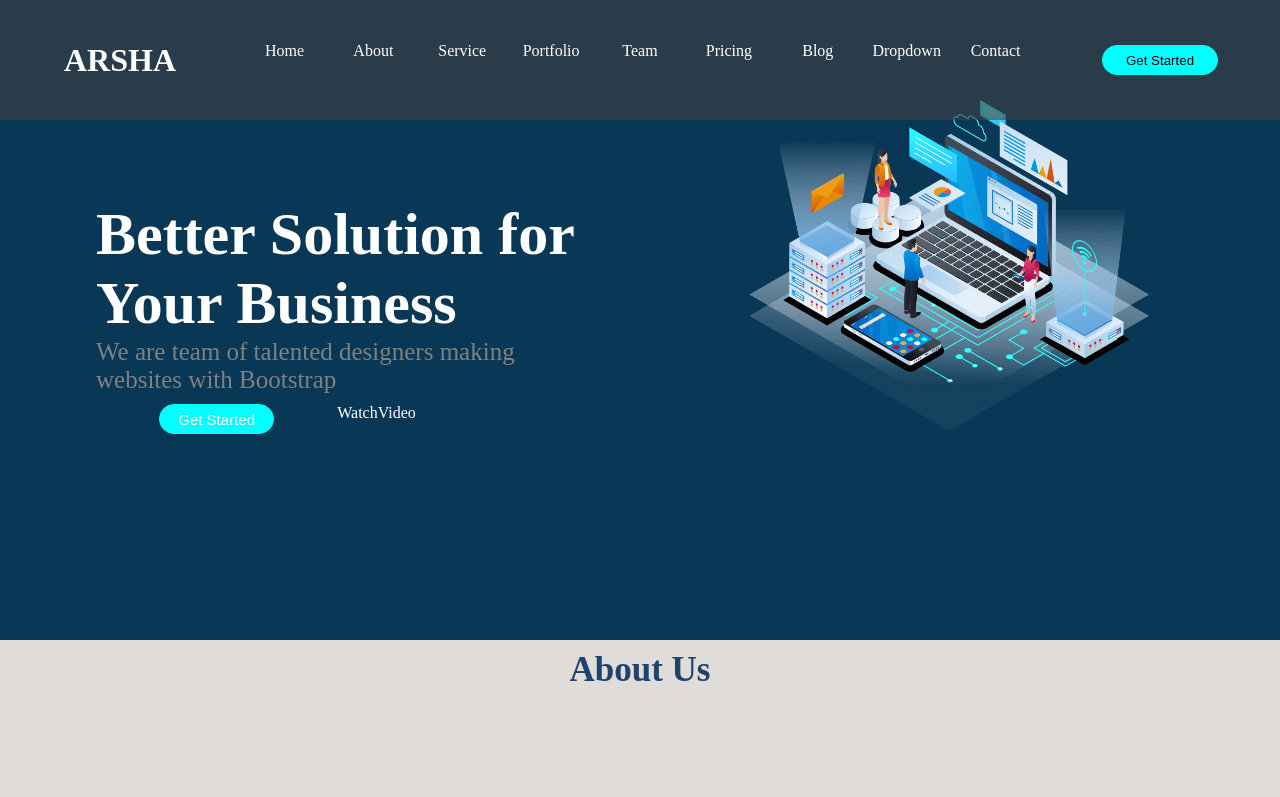
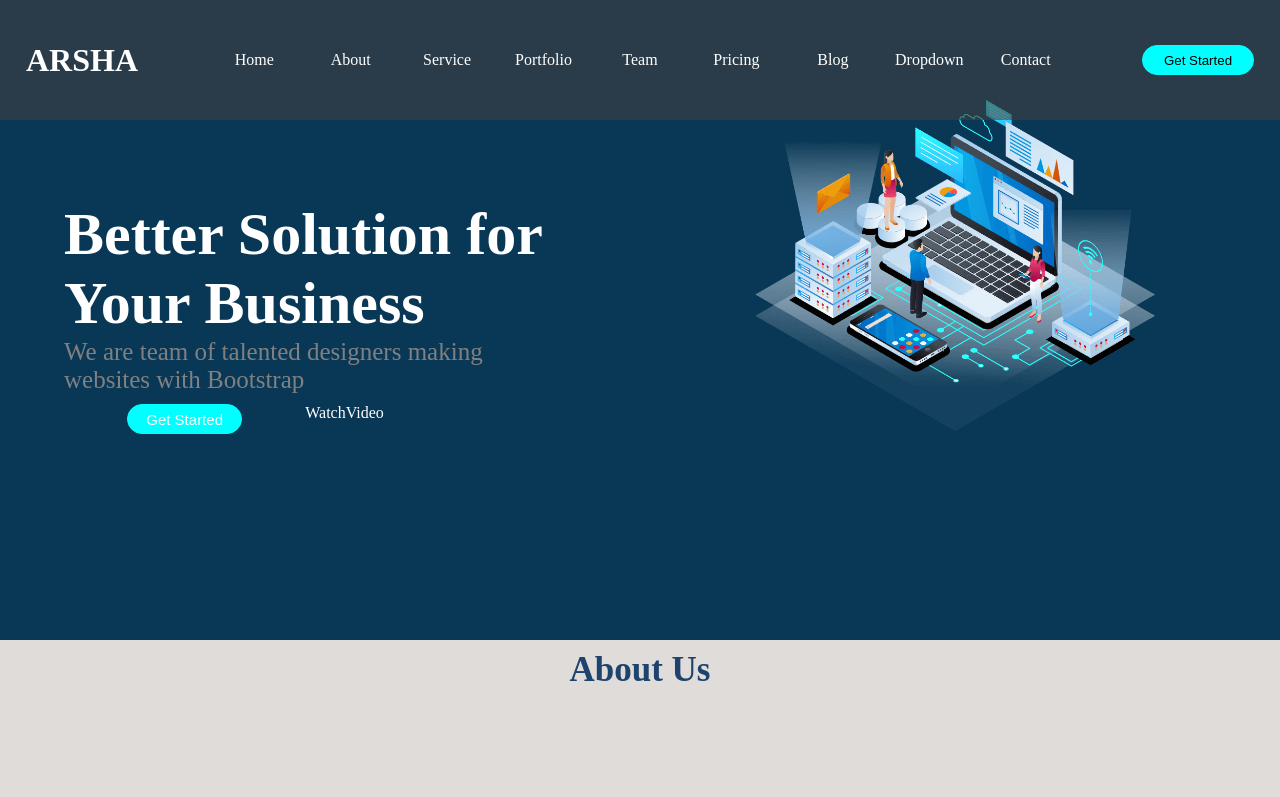
Before and after one commit to Aravinth7920/frontend_arsha-site, a plain HTML site: page index.html in a window 1280 px wide. Shown: the top 797 px of the page. Drawn offline with nearby package versions, Linux system fonts and the light colour scheme.

```diff
--- a/css/style.css
+++ b/css/style.css
@@ -10,7 +10,7 @@ box-sizing: border-box;
   background: rgba(65, 64, 64, 0.6); /* semi-transparent */
   display: flex;
   align-items: center;
-  justify-content:space-evenly;
+  justify-content:space-between;
 
   position: fixed;   /* makes it stay on top */
   top: 0;
@@ -19,18 +19,24 @@ box-sizing: border-box;
   backdrop-filter: blur(0px); /* optional: adds glass effect */
 }
 
-/* push down the rest of the page so header doesn’t overlap */
+
 #portfolio-section {
-  margin-top: 15vh; /* same as header height */
+  margin-top: 15vh;
 }
 
 #header-row{
 	display:flex;width: 100%;
-  justify-content: space-evenly;
+ align-items: center;
+  justify-content: space-between;
+  padding: 0 20px;
 
 
 }
-#header-col1,#header-col3{width: 10%;align-content: center;text-align: center;color: white;}
+#header-col1,#header-col3{width: 10%;align-content: center;  flex: 0 0 10%;
+  text-align: center;
+  text-align: center;color: white;}
+#header-col2{flex: 0 0 70%;
+  text-align: center;}
 #header-col2 ul {
   display: flex;
   justify-content: space-evenly;
@@ -39,7 +45,7 @@ box-sizing: border-box;
   color: white;
   padding: 0;
   margin: 0;
-  width: 800px;
+  width: auto;
 }
 #header-col2 ul li {
   flex: 1;
@@ -59,13 +65,14 @@ box-sizing: border-box;
  height: 80vh;
 }
 #poster-container{
-  background-color: rgb(9, 56, 87);width: 100%;
+  background-color: rgb(9, 56, 87);
+  width: 100%;
  height: 100%;
 }
 #poster-row {
   display: flex;
   justify-content: space-between;
-  width: 85%;
+  width: 90%;
   margin: 0 auto;
   height: 100%;
 }
@@ -227,7 +234,7 @@ font-size: 20px;color: gray;
 }
 #portfolio-row2 ul{
   display: flex;
-  padding: 0px 520px;
+  padding: 0px 5%;
   justify-content: space-around;  list-style: none;
 }
 #portfolio-row2 ul li {
@@ -244,7 +251,7 @@ font-size: 20px;color: gray;
 }
 #portfolio-row3{
   width: 100%;height:145vh ;
-  padding:10px 150px ;
+  padding:10px 5% ;
 }.portfolio-img-pic img{
    width: 100%;
    height: 100%;object-fit: cover;
```
